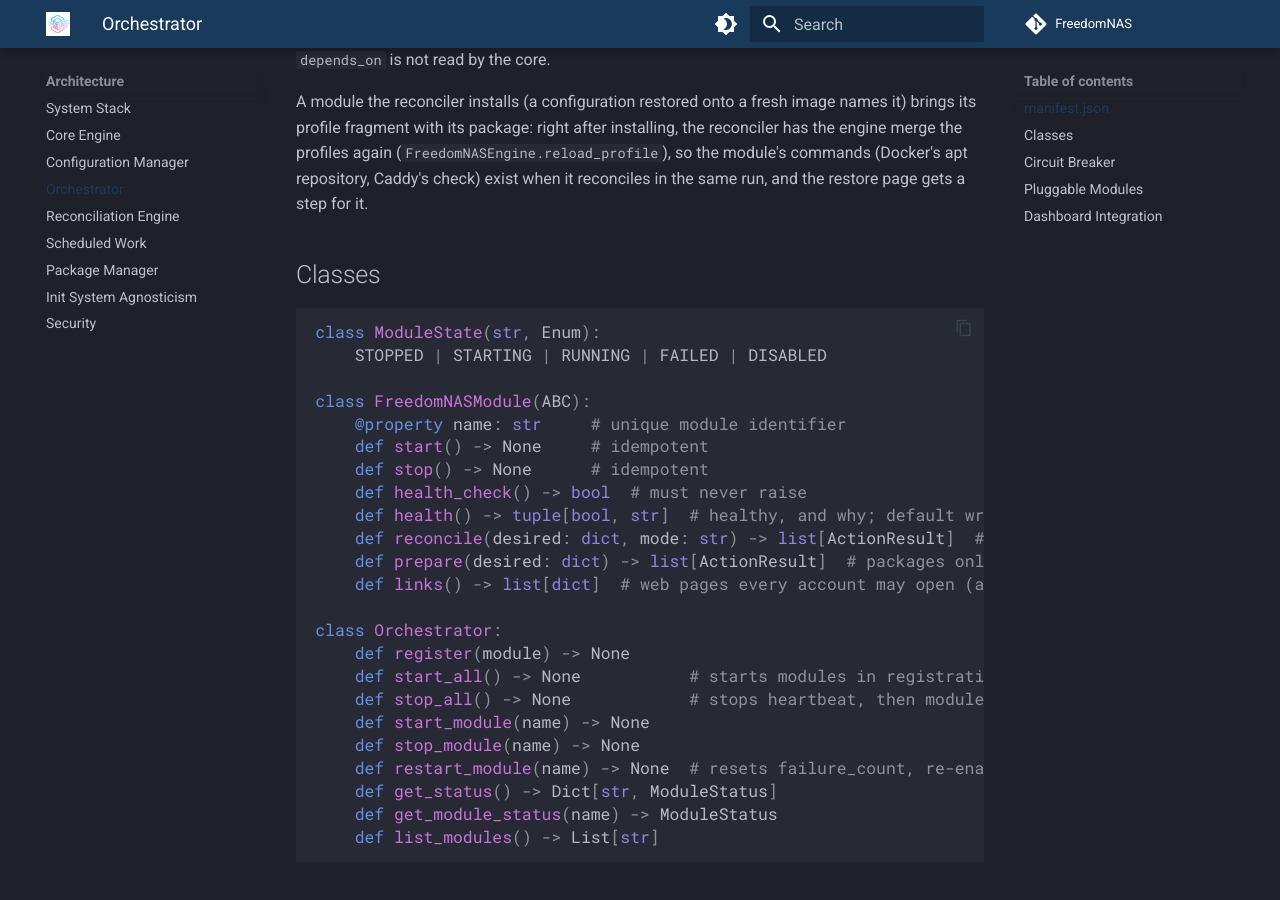
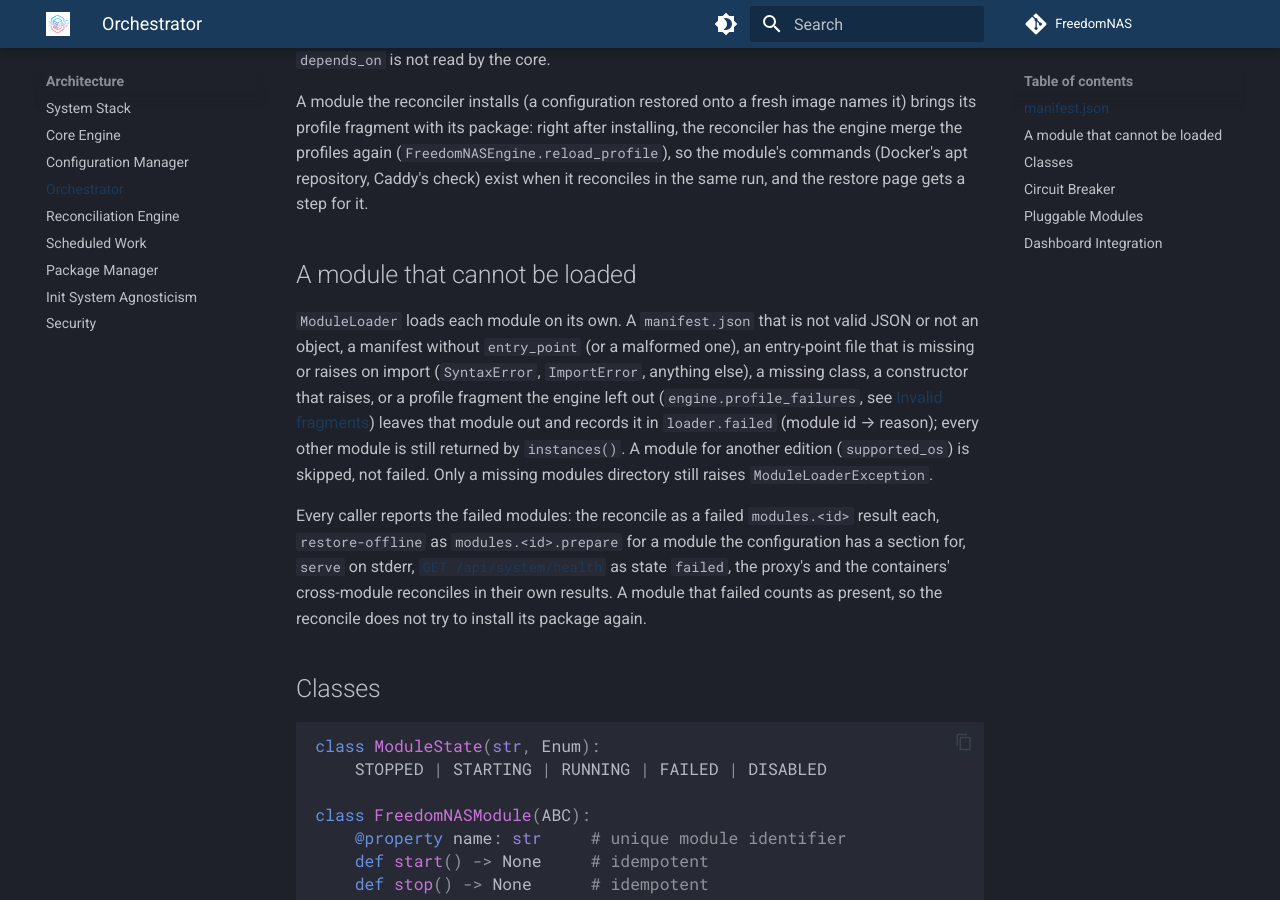
Before and after one commit to FreedomNAS/freedomnas-docs, an MkDocs documentation site: the page built from docs/architecture/orchestrator.md, in a window 1280 px wide and 900 px high, scrolled down 1787 px. Built offline with MkDocs 1.6.1 and Material for MkDocs 9.7.7, drawn with Linux system fonts in a browser that asks for light colours.

Commit message:
C3: Document what happens to a module that cannot be loaded

````diff
--- a/docs/architecture/orchestrator.md
+++ b/docs/architecture/orchestrator.md
@@ -86,6 +86,28 @@ installing, the reconciler has the engine merge the profiles again
 apt repository, Caddy's check) exist when it reconciles in the same run,
 and the restore page gets a step for it.
 
+## A module that cannot be loaded
+
+`ModuleLoader` loads each module on its own. A `manifest.json` that is not
+valid JSON or not an object, a manifest without `entry_point` (or a
+malformed one), an entry-point file that is missing or raises on import
+(`SyntaxError`, `ImportError`, anything else), a missing class, a
+constructor that raises, or a profile fragment the engine left out
+(`engine.profile_failures`, see
+[Invalid fragments](../profiles/overview.md#invalid-fragments)) leaves that
+module out and records it in `loader.failed` (module id → reason); every
+other module is still returned by `instances()`. A module for another
+edition (`supported_os`) is skipped, not failed. Only a missing modules
+directory still raises `ModuleLoaderException`.
+
+Every caller reports the failed modules: the reconcile as a failed
+`modules.<id>` result each, `restore-offline` as `modules.<id>.prepare` for a
+module the configuration has a section for, `serve` on stderr,
+[`GET /api/system/health`](../api/system.md#get-apisystemhealth) as state
+`failed`, the proxy's and the containers' cross-module reconciles in their
+own results. A module that failed counts as present, so the reconcile does
+not try to install its package again.
+
 ## Classes
 
 ```python
````
Also changed, not shown: docs/api/system.md (+5 -2 lines), docs/architecture/reconciler.md (+1 -1 lines).
